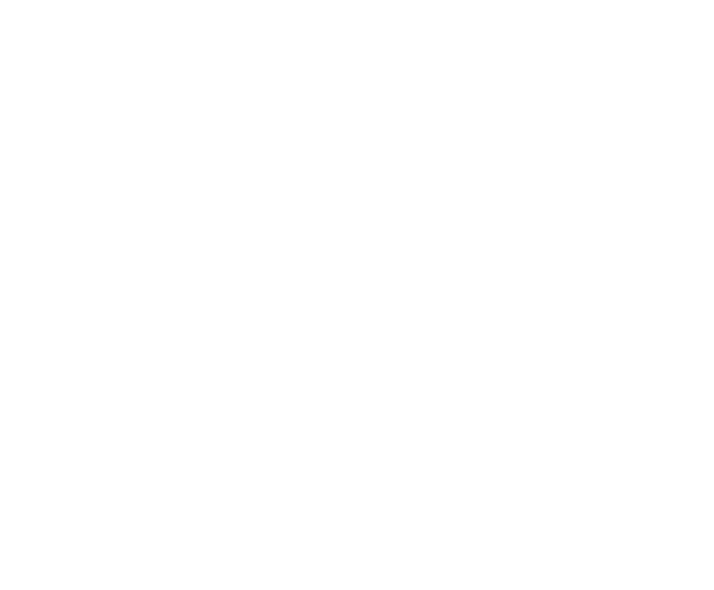
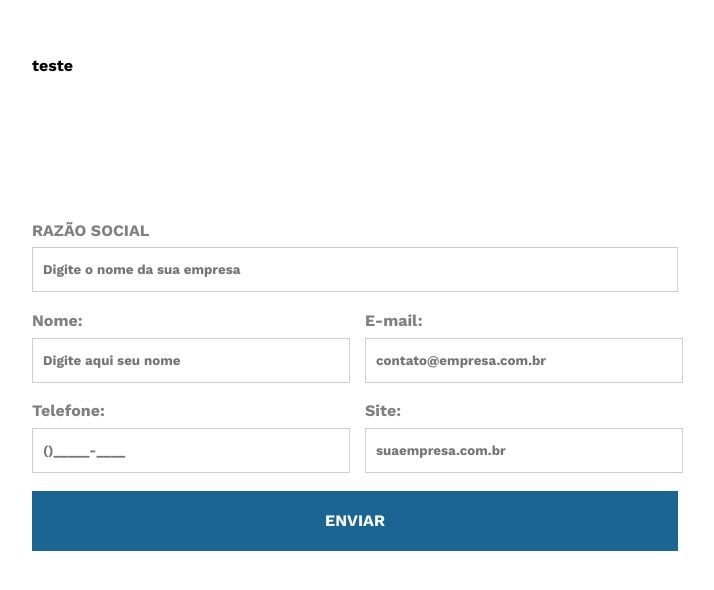
Before and after one commit to romulomelendez/landing-page_React-ts, a React (Vite) app: page / in a window 1280 px wide. Shown: the part 2643-3233 px from the top of the page, without its empty margins (290-1004 px from the left). Before the commit the page ends 2945 px from the top, so only its background shows below. Built offline with nearby package versions, Linux system fonts and the light colour scheme; no server answers.

Commit message:
Form component is done

```diff
--- a/src/components/Form/index.tsx
+++ b/src/components/Form/index.tsx
@@ -1,14 +1,47 @@
-import { Container, Input, Button } from './styles'
+import { Container, Input, Button, InputContainer, InternalContainer, EnterpriseContainer } from './styles'
 
 export const Form: React.FC = () => {
 
     return (
 
         <Container>
-            <Input />
-            <Input />
-            <Input />
-            <Button />
+
+            <EnterpriseContainer>
+
+                <label>RAZÃO SOCIAL</label>
+                <Input type="text" placeholder='Digite o nome da sua empresa' />
+
+            </EnterpriseContainer>
+
+            <InputContainer>
+
+                <InternalContainer>
+                    <label>Nome:</label>
+                    <Input type="text" placeholder='Digite aqui seu nome' />
+                </InternalContainer>
+
+                <InternalContainer>
+                    <label>E-mail:</label>
+                    <Input type="email" placeholder='contato@empresa.com.br' />
+                </InternalContainer>
+
+            </InputContainer>
+
+            <InputContainer>
+
+                <InternalContainer>
+                    <label>Telefone:</label>
+                    <Input type="text" placeholder='()_____-____' />
+                </InternalContainer>
+
+                <InternalContainer>
+                    <label>Site:</label>
+                    <Input type="text" placeholder='suaempresa.com.br'/>
+                </InternalContainer>
+
+            </InputContainer>
+
+            <Button type='submit'>ENVIAR</Button>
         </Container>
 
     )
--- a/src/components/Form/styles.ts
+++ b/src/components/Form/styles.ts
@@ -1,7 +1,64 @@
 import styled from 'styled-components'
 
-export const Container = styled.form ``
+export const Container = styled.form `
 
-export const Input = styled.input ``
+    display: grid;
+    grid-template-rows: repeat(4, 40px);
+    row-gap: 50px;
 
-export const Button = styled.button ``
+
+    label {
+        color: #808080;
+    }
+
+`
+
+export const Input = styled.input `
+
+    width: 318px;
+    height: 45px;
+    color: #1a6591;
+    padding: 10px;
+    font-size: 10pt;
+    border: 1px solid #cecece;
+
+`
+
+export const InputContainer = styled.div `
+
+    display: grid;
+    grid-template-columns: repeat(2, 50%);
+    column-gap: 10px;
+
+`
+
+export const InternalContainer = styled.div `
+
+    display: grid;
+    grid-template-rows: 20px 40px;
+    row-gap: 7px;
+
+`
+
+export const EnterpriseContainer = styled.div `
+
+    display: grid;
+    row-gap: 7px;
+
+    input { width: 100%; }
+
+`
+
+export const Button = styled.button `
+
+    height: 60px;
+    background-color: #1a6591;
+    padding: 20px;
+    border: none;
+    color: #fff;
+    cursor: pointer;
+    justify-content: center;
+    align-items: center;
+    font-size: 12pt;
+
+`
--- a/src/components/Responsibilities/styles.ts
+++ b/src/components/Responsibilities/styles.ts
@@ -17,7 +17,7 @@
         height: max-content;
         width: 55%;
         row-gap: 25px;
-        margin-top: -420px;
+        margin-top: -200px;
     }
 
     @media (max-width: 1211px) {
--- a/src/components/UserForm/index.tsx
+++ b/src/components/UserForm/index.tsx
@@ -9,7 +9,7 @@
         <Container>
 
             <InfosContainer>
-
+                teste
             </InfosContainer>
 
             <FormContainer>
--- a/src/components/UserForm/styles.ts
+++ b/src/components/UserForm/styles.ts
@@ -1,6 +1,21 @@
 import styled from 'styled-components'
 
-export const Container = styled.div ``
+export const Container = styled.div `
+
+    display: grid;
+    grid-template-columns: repeat(2, 50%);
+    height: max-content;
+    margin-top: 100px;
+
+    @media (max-width: 1484px) {
+        grid-template-columns: none;
+        height: max-content;
+        width: max-content;
+        margin-top: -350px;
+        grid-template-rows: repeat(2, 50%);
+    }
+
+`
 
 export const InfosContainer = styled.div ``
 
--- a/src/page/LandingPage/styles.ts
+++ b/src/page/LandingPage/styles.ts
@@ -6,6 +6,10 @@
     grid-template-rows: 86px 1fr 1fr 1fr;
     margin: 40px 90px 0px 100px;
     /* row-gap: 80px */
+
+    @media (max-width: 1484px) {
+        place-items: center;
+    }
 
 `
 
```
